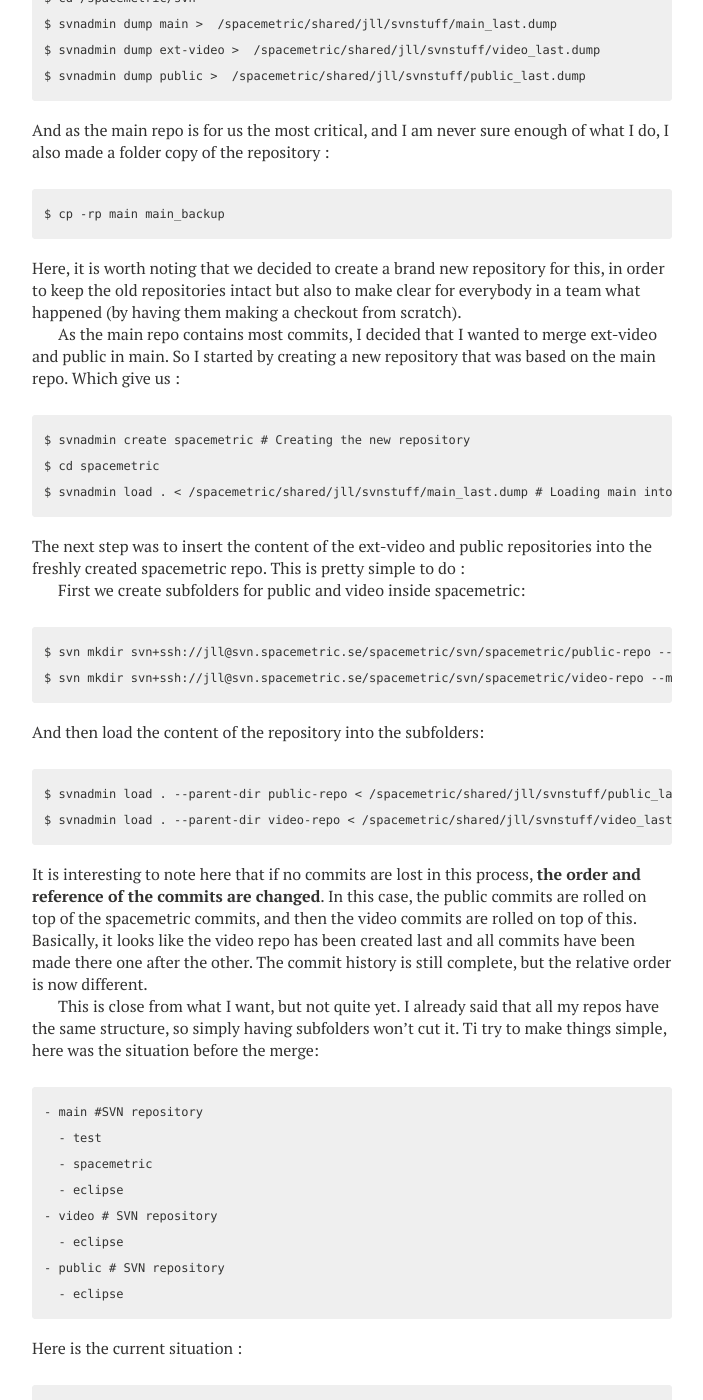
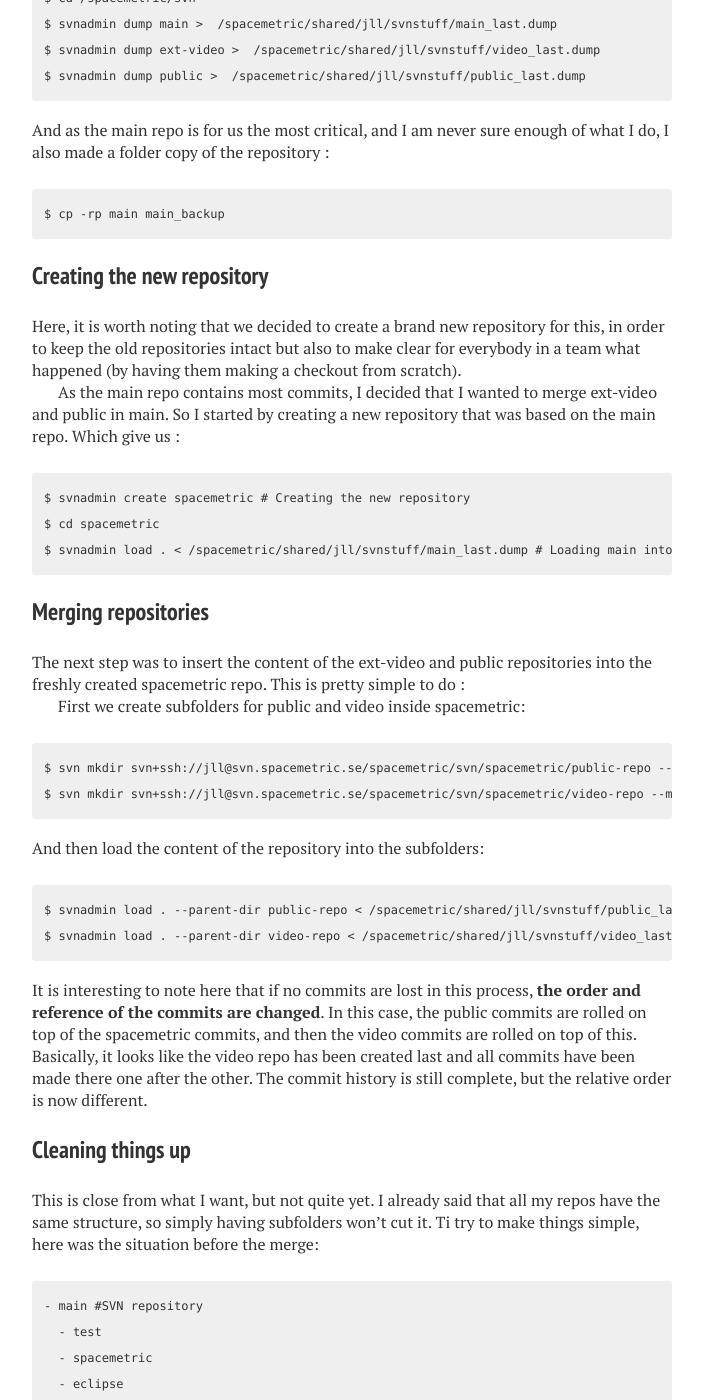
Before and after one commit to jlengrand/jlengrand.github.io, a Jekyll site: the page built from _posts/2015-07-09-merging-svn-repositories.markdown, in a window 1280 px wide and 1400 px high, scrolled down 618 px. Shown: the whole window, without its empty margins (288-991 px from the left). Built offline with Jekyll 4.4.1, drawn with Linux system fonts in a browser that asks for light colours; nearby versions of some CDN libraries.

Commit message:
Adding titles for clarity

```diff
--- a/_posts/2015-07-09-merging-svn-repositories.markdown
+++ b/_posts/2015-07-09-merging-svn-repositories.markdown
@@ -38,6 +38,8 @@ And as the main repo is for us the most critical, and I am never sure enough of
 
     $ cp -rp main main_backup
 
+### Creating the new repository
+
 Here, it is worth noting that we decided to create a brand new repository for this, in order to keep the old repositories intact but also to make clear for everybody in a team what happened (by having them making a checkout from scratch).
 
 As the main repo contains most commits, I decided that I wanted to merge ext-video and public in main. So I started by creating a new repository that was based on the main repo. Which give us :
@@ -45,6 +47,8 @@ As the main repo contains most commits, I decided that I wanted to merge ext-vid
     $ svnadmin create spacemetric # Creating the new repository
     $ cd spacemetric
     $ svnadmin load . < /spacemetric/shared/jll/svnstuff/main_last.dump # Loading main into the new repo
+
+### Merging repositories
 
 The next step was to insert the content of the ext-video and public repositories into the freshly created spacemetric repo. This is pretty simple to do :
 
@@ -60,6 +64,8 @@ And then load the content of the repository into the subfolders:
 
 It is interesting to note here that if no commits are lost in this process, **the order and reference of the commits are changed**. In this case, the public commits are rolled on top of the spacemetric commits, and then the video commits are rolled on top of this. Basically, it looks like the video repo has been created last and all commits have been made there one after the other.
 The commit history is still complete, but the relative order is now different.
+
+### Cleaning things up
 
 This is close from what I want, but not quite yet. I already said that all my repos have the same structure, so simply having subfolders won't cut it. Ti try to make things simple, here was the situation before the merge:
 
@@ -98,6 +104,8 @@ On my local machine, here is what I have done :
 
 And then using [Tortoise](http://tortoisesvn.net/) (I hate the SVN command line) I simply moved the eclipse folder from video and public into the main eclipse folder and commited. This was a pretty big and scary commit but everything turned out fine.
 
+### Wrapping up
+
 Last but not least, I made sure everybody has to switch to the new repository by adding a pre-commit hook to the old repositories. Basically, anyone that would attempt to commit would get an error message back. Doing it was pretty simple. In the main, video and public `/hooks/pre-commit` folder I added the following bash script :
 
     #!/bin/sh
```
